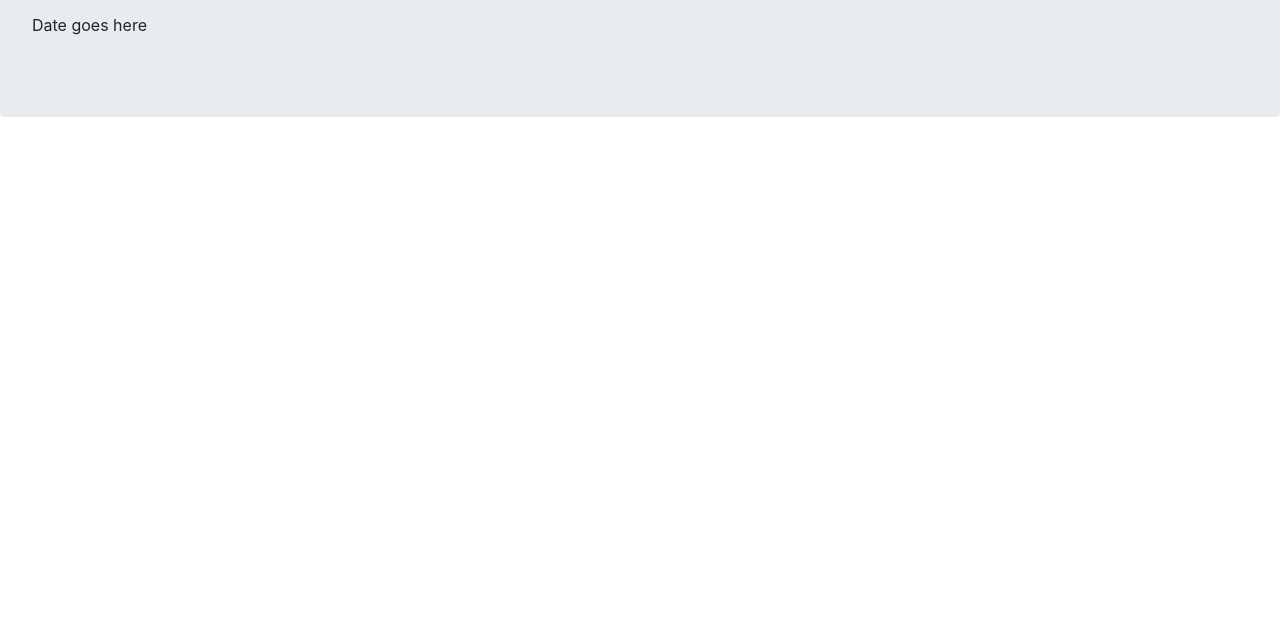
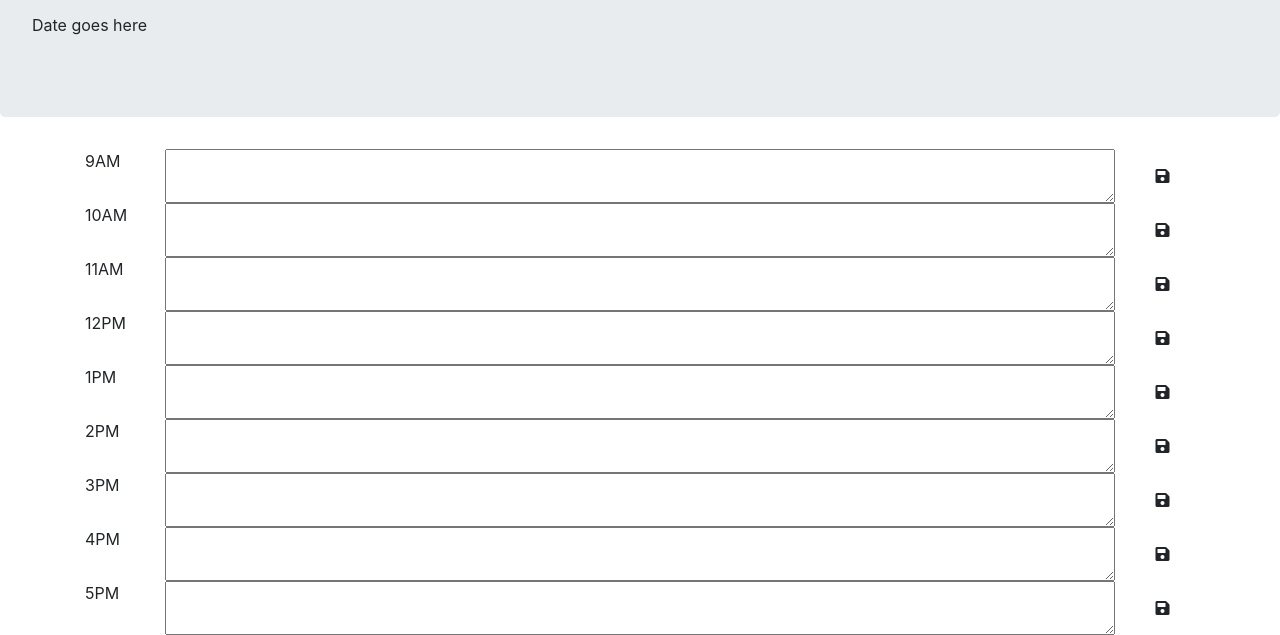
Before and after one commit to DaHolyJuan/WorkDayPlanner, a plain HTML site: page index.html in a window 1280 px wide. Shown: the part 191-826 px from the top of the page. Before the commit the page ends 800 px from the top, so only its background shows below. Drawn offline with nearby package versions, Linux system fonts and the light colour scheme.

Commit message:
added my html rows, and col, and save buttons

```diff
--- a/index.html
+++ b/index.html
@@ -29,3 +29,125 @@
       <p> Date goes here</p>
       <p id="currentDay" class="lead"></p>
     </header>
+
+    <div class="container">
+        <div class="row time-block" id="9">
+          <div class="col-md-1 hour">
+            <p>9AM</p>
+          </div>
+            <textarea class="description col-md-10 past"></textarea>
+
+              <button id="9am-save" class="saveBtn col-md-1 btn">
+                <i class="fas fa-save"></i>
+              </button>
+        </div>
+      </div>
+
+      <div class="container">
+        <div class="row time-block" id="10">
+          <div class="col-md-1 hour">
+            <p>10AM</p>
+          </div>
+            <textarea class="description col-md-10"></textarea>
+
+              <button id="10am-save" class="saveBtn col-md-1 btn">
+                <i class="fas fa-save"></i>
+              </button>
+        </div>
+      </div>
+
+      <div class="container">
+        <div class="row time-block" id="11">
+          <div class="col-md-1 hour">
+            <p>11AM</p>
+          </div>
+            <textarea class="description col-md-10"></textarea>
+
+              <button id="11am-save" class="saveBtn col-md-1 btn">
+                <i class="fas fa-save"></i>
+              </button>
+        </div>
+      </div>
+
+      <div class="container">
+        <div class="row time-block" id="12">
+          <div class="col-md-1 hour">
+            <p>12PM</p>
+          </div>
+            <textarea class="description col-md-10"></textarea>
+
+              <button id="12am-save" class="saveBtn col-md-1 btn">
+                <i class="fas fa-save"></i>
+              </button>
+        </div>
+      </div>
+
+      <div class="container">
+        <div class="row time-block" id="1">
+          <div class="col-md-1 hour">
+            <p>1PM</p>
+          </div>
+            <textarea class="description col-md-10"></textarea>
+
+              <button id="1pm-save" class="saveBtn col-md-1 btn">
+                <i class="fas fa-save"></i>
+              </button>
+        </div>
+      </div>
+
+      <div class="container">
+        <div class="row time-block" id="2">
+          <div class="col-md-1 hour">
+            <p>2PM</p>
+          </div>
+            <textarea class="description col-md-10"></textarea>
+
+              <button id="2pm-save" class="saveBtn col-md-1 btn">
+                <i class="fas fa-save"></i>
+              </button>
+        </div>
+      </div>
+
+      <div class="container">
+        <div class="row time-block" id="3">
+          <div class="col-md-1 hour">
+            <p>3PM</p>
+          </div>
+            <textarea class="description col-md-10"></textarea>
+
+              <button id="3pm-save" class="saveBtn col-md-1 btn">
+                <i class="fas fa-save"></i>
+              </button>
+        </div>
+      </div>
+
+      <div class="container">
+        <div class="row time-block" id="4">
+          <div class="col-md-1 hour">
+            <p>4PM</p>
+          </div>
+            <textarea class="description col-md-10"></textarea>
+
+              <button id="4pm-save" class="saveBtn col-md-1 btn">
+                <i class="fas fa-save"></i>
+              </button>
+        </div>
+      </div>
+
+      <div class="container">
+        <div class="row time-block" id="5">
+          <div class="col-md-1 hour">
+            <p>5PM</p>
+          </div>
+            <textarea class="description col-md-10"></textarea>
+
+              <button id="5pm-save" class="saveBtn col-md-1 btn">
+                <i class="fas fa-save"></i>
+              </button>
+        </div>
+      </div>
+      <script src="https://code.jquery.com/jquery-3.4.1.min.js"></script>
+      <script src="https://cdnjs.cloudflare.com/ajax/libs/moment.js/2.24.0/moment.min.js"></script>
+      <script src="calendar.js"></script>
+    </body>
+  </html>
```
